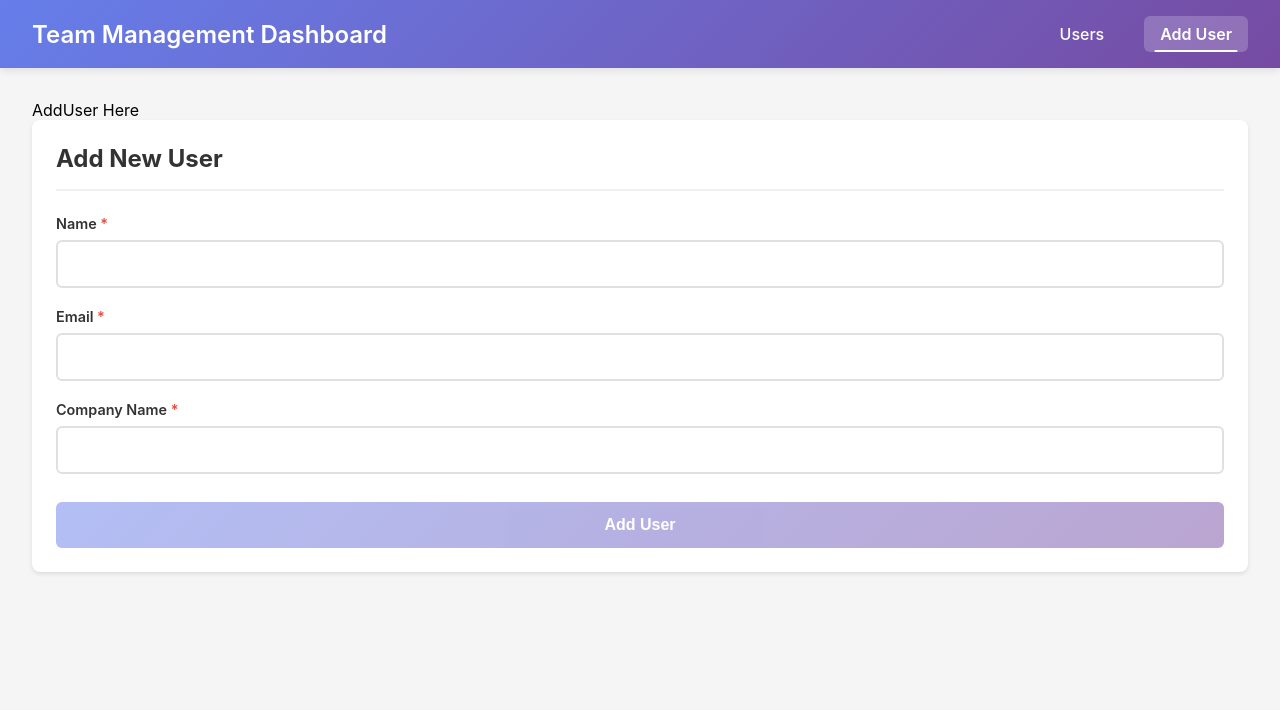
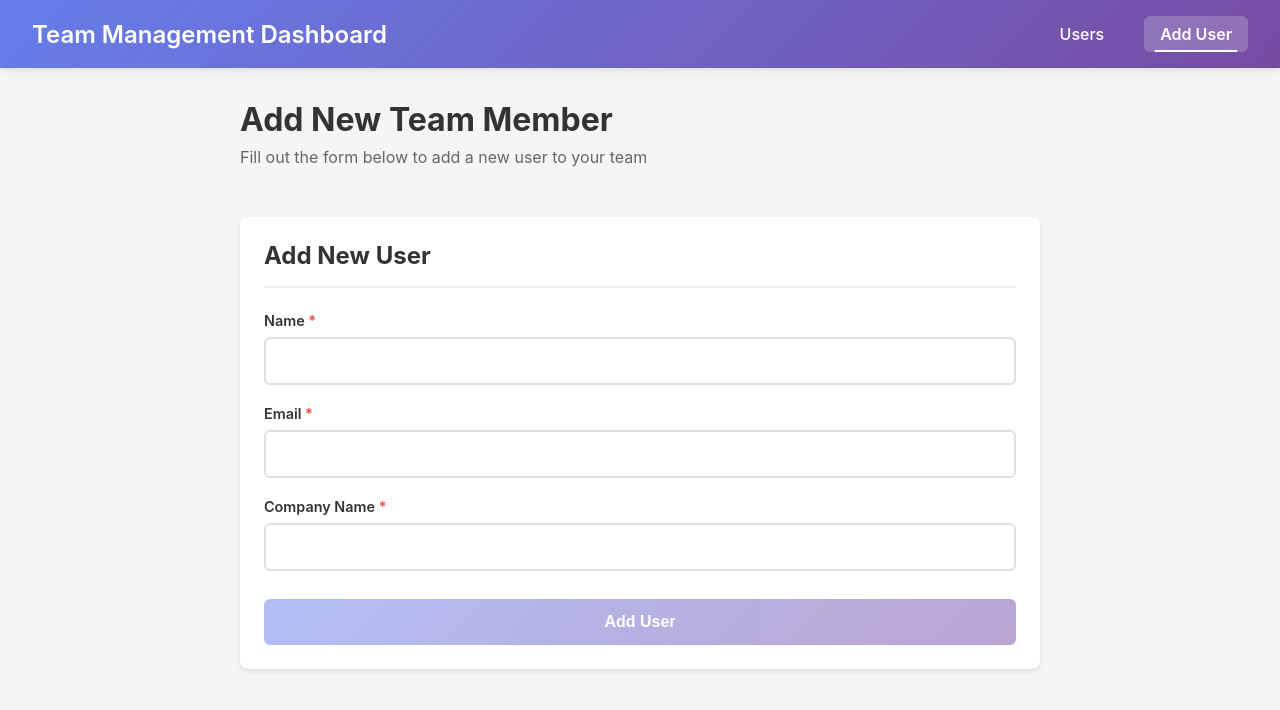
Before and after one commit to sanjyalsmriti/team-management, a React (Vite) app: page /add-user in a window 1280 px wide. Shown: the top 710 px of the page. Built offline with nearby package versions, Linux system fonts and the light colour scheme.

Commit message:
added className and css for Add uSer component

```diff
--- a/src/pages/AddUser.jsx
+++ b/src/pages/AddUser.jsx
@@ -1,16 +1,17 @@
-import AddUserForm from "../components/AddUserForm"
+import React from 'react';
+import AddUserForm from '../components/AddUserForm';
+import '../styles/AddUser.css';
 
+const AddUser = () => {
+  return (
+    <div className="add-user-page">
+      <div className="page-header">
+        <h2>Add New Team Member</h2>
+        <p>Fill out the form below to add a new user to your team</p>
+      </div>
+      <AddUserForm />
+    </div>
+  );
+};
 
-
-
-const AddUser = () =>{
-    return(
-        <div>
-            <div>
-                <p>AddUser Here</p>
-            </div>
-            <AddUserForm />
-        </div>
-    )
-}
 export default AddUser;
```
